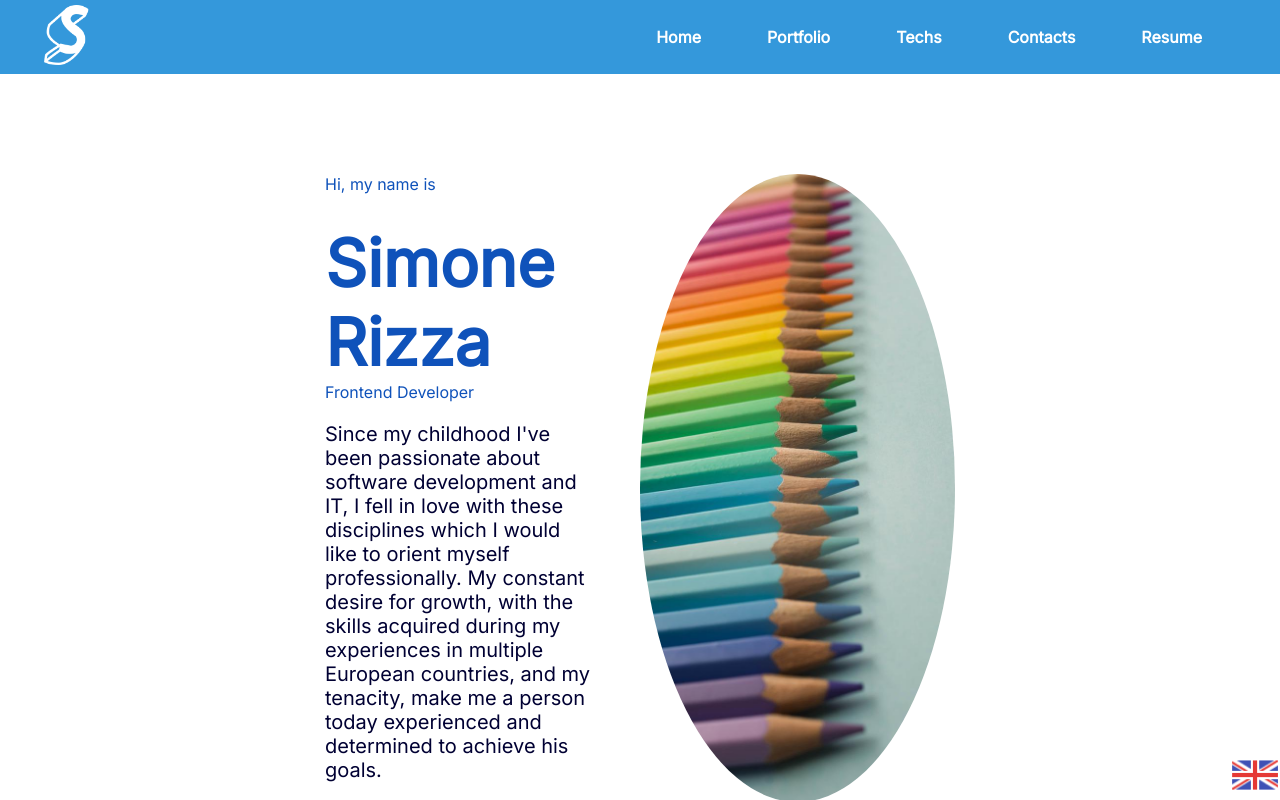
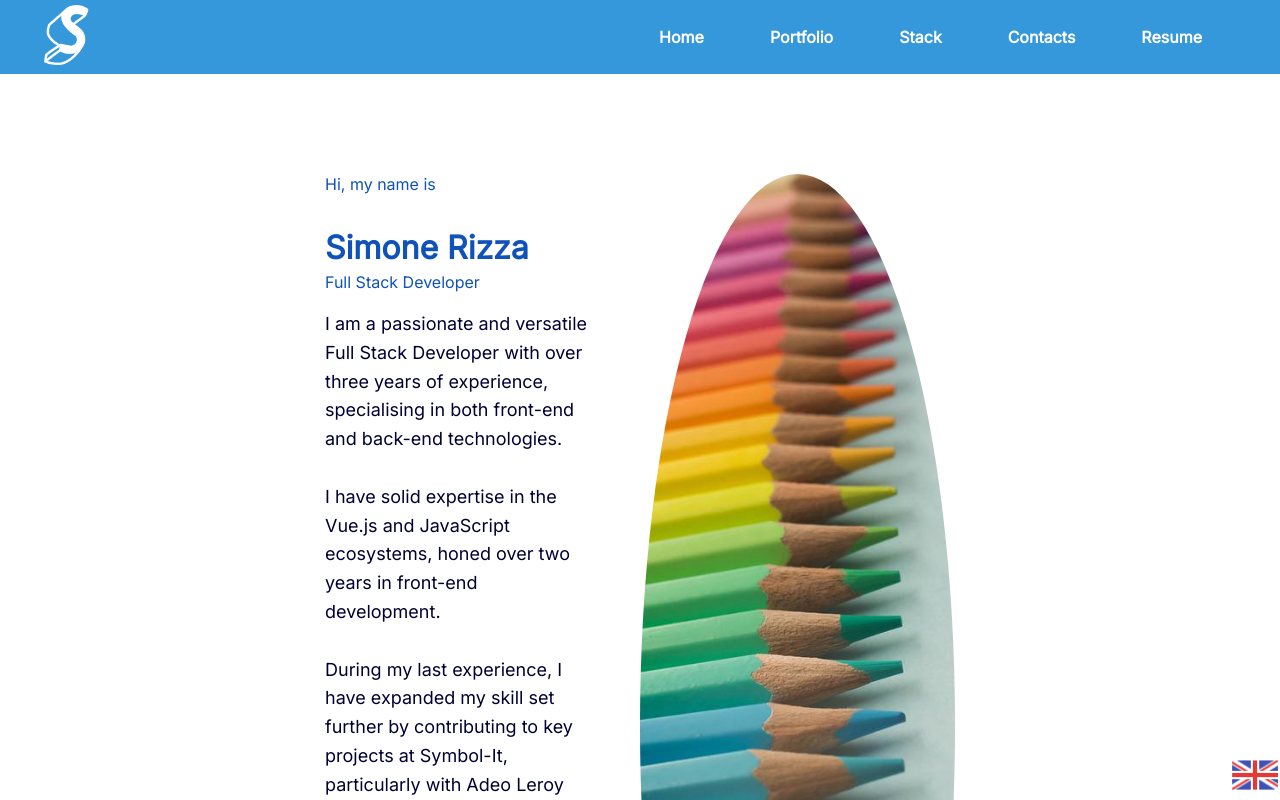
Before and after one commit to Srizza93/portfolio-vite, a Vue app: page /#/home in a window 1280 px wide. Shown: the top 800 px of the page. Built offline with nearby package versions, Linux system fonts and the light colour scheme.

Commit message:
feat(home): improvements

```diff
--- a/src/i18n/en_EN.json
+++ b/src/i18n/en_EN.json
@@ -2,15 +2,15 @@
   "navigation": {
     "home": "Home",
     "portfolio": "Portfolio",
-    "techs": "Techs",
+    "techs": "Stack",
     "contacts": "Contacts",
     "resume": "Resume"
   },
   "home": {
     "greatings": "Hi, my name is",
-    "pitch": "Since my childhood I've been passionate about software development and IT, I fell in love with these disciplines which I would like to orient myself professionally. My constant desire for growth, with the skills acquired during my experiences in multiple European countries, and my tenacity, make me a person today experienced and determined to achieve his goals.",
+    "pitch": "I am a passionate and versatile Full Stack Developer with over three years of experience, specialising in both front-end and back-end technologies.\n\nI have solid expertise in the Vue.js and JavaScript ecosystems, honed over two years in front-end development.\n\nDuring my last experience, I have expanded my skill set further by contributing to key projects at Symbol-It, particularly with Adeo Leroy Merlin, where I’ve played a pivotal role in optimizing transaction tunnels and enhancing supplier performance systems.\n\nMy curiosity and dedication drive me to continually grow, and I thrive in collaborative environments where I can contribute innovative solutions. Fluent in English, Italian, and French, I am eager to bring my diverse skill set to a forward-thinking development team.",
     "button": "Check out my projects",
-    "position": "Frontend Developer"
+    "position": "Full Stack Developer"
   },
   "portfolio": {
     "showDetails": "Show details",
--- a/src/i18n/fr_FR.json
+++ b/src/i18n/fr_FR.json
@@ -2,15 +2,15 @@
   "navigation": {
     "home": "Acceuil",
     "portfolio": "Portfeuille",
-    "techs": "Techs",
+    "techs": "Stack",
     "contacts": "Contacts",
     "resume": "Résumé"
   },
   "home": {
     "greatings": "Bonjour, mon prénom est",
-    "pitch": "Toujours passionné par le développement de logiciels et l’informatique, je suis tombé amoureux de ces disciplines vers lesquelles je souhaiterais m’orienter professionnellement. Mon constant désir de croissance, avec les compétences acquises au cours de mes expériences dans plusieurs pays européens, font de moi aujourd’hui une personne expérimenté et déterminé pour atteindre les objectifs.",
+    "pitch": "Je suis un développeur Full Stack passionné et polyvalent, avec plus de trois ans d'expérience, spécialisé à la fois dans les technologies front-end et back-end.\n\nJ'ai acquis une solide expertise dans l'écosystème Vue.js et JavaScript, développée au cours de deux ans de travail en développement front-end.\n\nAu cours de ma dernière expérience, j'ai élargi davantage mes compétences en contribuant à des projets clés chez Symbol-It, notamment avec Adeo Leroy Merlin, où j'ai joué un rôle essentiel dans l'optimisation des tunnels de transaction et l'amélioration des systèmes de performance des fournisseurs.\n\nMa curiosité et mon dévouement me poussent à évoluer constamment, et j'apprécie les environnements collaboratifs où je peux proposer des solutions innovantes. Trilingue en anglais, italien et français, je suis prêt à apporter mes compétences à une équipe de développement tournée vers l'avenir.",
     "button": "Découvre mes projets",
-    "position": "Frontend Développeur"
+    "position": "Développeur Full Stack"
   },
   "portfolio": {
     "showDetails": "Afficher les détails",
--- a/src/i18n/it_IT.json
+++ b/src/i18n/it_IT.json
@@ -2,15 +2,15 @@
   "navigation": {
     "home": "Home",
     "portfolio": "Portfolio",
-    "techs": "Techs",
+    "techs": "Stack",
     "contacts": "Contatti",
     "resume": "Cv"
   },
   "home": {
     "greatings": "Ciao, il mio nome é",
-    "pitch": "Sono sempre stato appassionato della tecnologia e l'informatica, sin da bambino. Mi sono innamorato di queste discipline, le quali desidero orientarmi professionalmente. Il mio costante desiderio di crescita, insieme alle competenze acquisite nel corso delle mie esperienze in vari paesi europei, fanno di me oggi una persona qualificata e determinata nel raggiungere gli obiettivi.",
+    "pitch": "Sono uno sviluppatore Full Stack appassionato e versatile, con oltre tre anni di esperienza, specializzato sia in tecnologie front-end che back-end.\n\nHo acquisito una solida esperienza nell'ecosistema Vue.js e JavaScript, maturata in due anni di sviluppo front-end.\n\nDurante la mia ultima esperienza lavorativa, ho ampliato ulteriormente le mie competenze contribuendo a progetti chiave presso Symbol-It, in particolare con Adeo Leroy Merlin, dove ho avuto un ruolo centrale nell'ottimizzazione dei tunnel di transazione e nel miglioramento dei sistemi di valutazione dei fornitori.\n\nLa mia curiosità e dedizione mi spingono a crescere continuamente, e mi trovo a mio agio in ambienti collaborativi dove posso offrire soluzioni innovative. Fluente in inglese, italiano e francese, sono pronto a mettere le mie competenze a disposizione di un team di sviluppo all'avanguardia.",
     "button": "Scopri i miei progetti",
-    "position": "Frontend Developer"
+    "position": "Full Stack Developer"
   },
   "portfolio": {
     "showDetails": "Scopri i dettagli",
--- a/src/pages/Home.vue
+++ b/src/pages/Home.vue
@@ -1,86 +1,85 @@
 <template>
   <div class="home">
-    <div class="content">
-      <div class="content_text">
-        <span class="home_first-line">{{ $t("home.greatings") }}</span>
-        <span class="home_name">Simone Rizza</span>
-        <span>{{ $t("home.position") }}</span>
-        <p class="home_parag">
-          {{ $t("home.pitch") }}
+    <div class="home__content">
+      <div class="home__description">
+        <span class="home__description-first-line">{{
+          $t('home.greatings')
+        }}</span>
+        <span class="home__description-name">Simone Rizza</span>
+        <span>{{ $t('home.position') }}</span>
+        <p class="home__description-parag">
+          {{ $t('home.pitch') }}
         </p>
       </div>
-      <img class="content_img" alt="pencil" src="../assets/pencil.jpg" />
+      <img
+        class="home__content-image"
+        alt="A pencil illustration"
+        src="../assets/pencil.jpg"
+      />
     </div>
-    <router-link to="/portfolio"
-      ><folio-button>
-        {{ $t("home.button") }}
-      </folio-button></router-link
-    >
+    <router-link to="/portfolio">
+      <folio-button>
+        {{ $t('home.button') }}
+      </folio-button>
+    </router-link>
   </div>
 </template>
 
-<script>
-import { useI18n } from "vue-i18n";
-import FolioButton from "../components/FolioButton.vue";
-
-export default {
-  name: "Home",
-  components: { FolioButton },
-};
+<script lang="ts" setup>
+import FolioButton from '../components/FolioButton.vue';
 </script>
 
-<style lang="stylus" scoped>
-.home
- display flex
- flex-direction column
- text-align left
+<style lang="scss" scoped>
+.home {
+  display: flex;
+  flex-direction: column;
+  text-align: left;
 
-.content
- display flex
- flex-direction row
+  &__content {
+    display: flex;
+    flex-direction: row;
+  }
 
-.content_img, .content_text
- width 50%
- margin-bottom 50px
+  &__content-image {
+    max-width: 315px;
+    border-radius: 50%;
+    object-fit: cover;
+    width: 50%;
+    margin-bottom: 50px;
+  }
 
-.content_text
- display flex
- flex-direction column
- padding-right 50px
- color #0f52ba
+  &__description {
+    display: flex;
+    flex-direction: column;
+    padding-right: 50px;
+    color: #0f52ba;
+    width: 50%;
+    margin-bottom: 50px;
 
-.content_img
- max-width 315px
- border-radius 50%
- object-fit cover
+    &-first-line {
+      margin-bottom: 30px;
+    }
 
-.home_first-line
- margin-bottom 30px
+    &-name {
+      font-size: 32px;
+      font-weight: bold;
+      line-height: 1.5;
+    }
 
-.home_name
- font-size 65px
- font-weight bold
+    &-parag {
+      color: #000033;
+      font-size: 18px;
+      white-space: pre-wrap;
+      line-height: 1.6;
+    }
+  }
+}
 
-.home_parag
- color #000033
- font-size 20px
-
-@media screen and (max-width 750px)
- .home
-  align-items center
-
- .content
-  flex-direction column
-  align-items center
-
- .content_img, .content_text
-  width 90%
-  padding 0
-
-@media screen and (max-width 400px)
- .home_name
-   font-size 35px
-
- .home_parag
-   font-size 16px
+@media screen and (max-width: 400px) {
+  .description {
+    &__name {
+      font-size: 35px;
+    }
+  }
+}
 </style>
```
